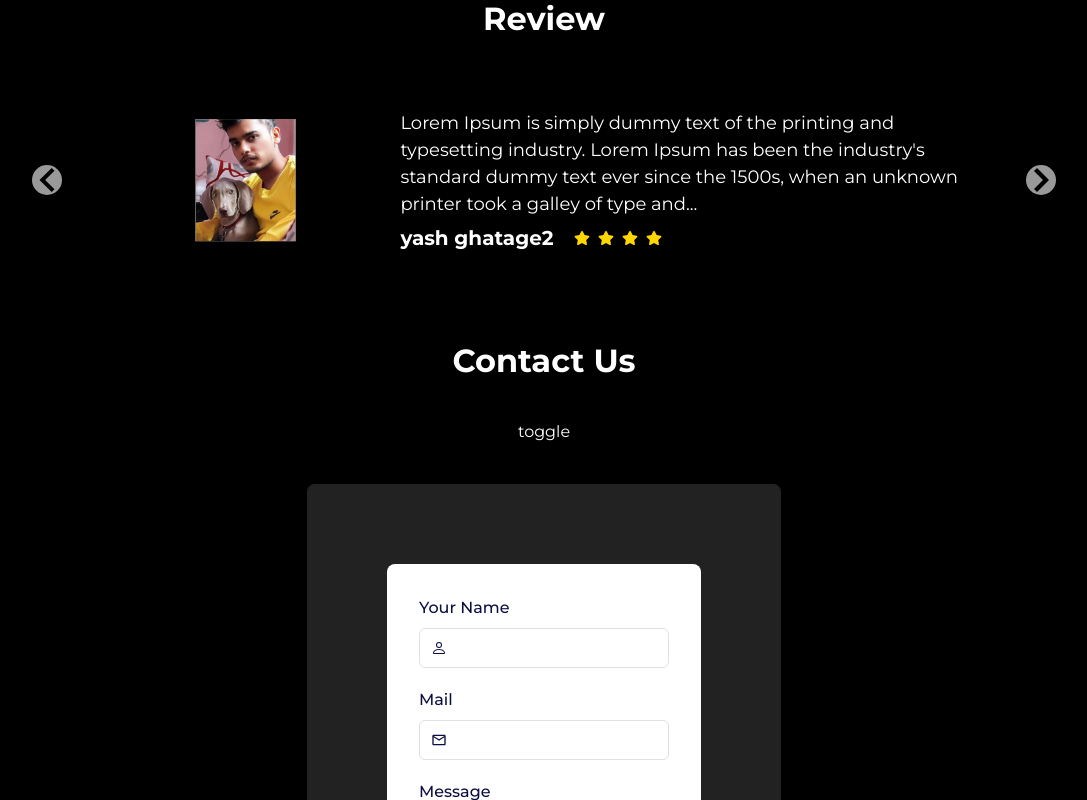
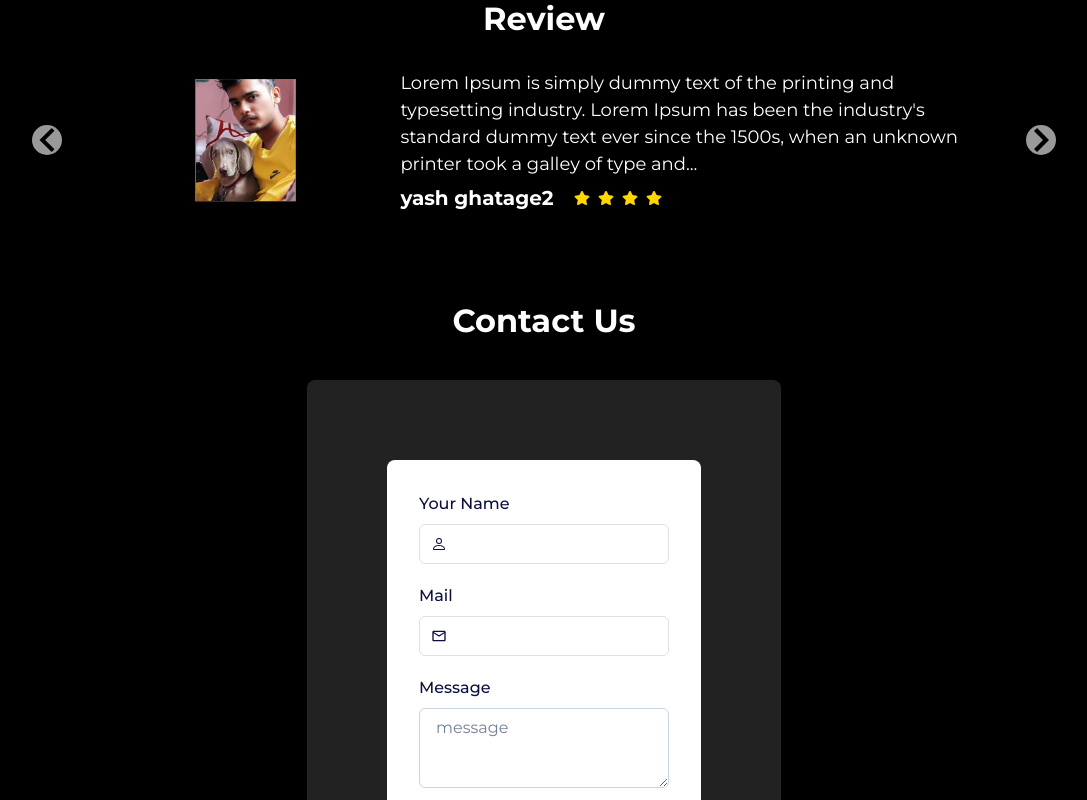
Before and after one commit to OnkarK0273/Nexus-Landing, a React (Create React App) app in the folder fornt-end/: page / in a window 1280 px wide. Shown: the part 2360-3160 px from the top of the page, without its empty margins (96-1183 px from the left). Built offline with nearby package versions, Linux system fonts and the light colour scheme.

Commit message:
add changes accordingly

```diff
--- a/fornt-end/src/components/common/Footer.jsx
+++ b/fornt-end/src/components/common/Footer.jsx
@@ -1,6 +1,6 @@
 import { AspectRatio, Box, HStack, Stack, Text, background } from '@chakra-ui/react'
 import React from 'react'
-import Headier from '../home/Headier'
+
 import { IoLogoWhatsapp } from "react-icons/io";
 import { FaFacebook } from "react-icons/fa6";
 import { AiFillInstagram } from "react-icons/ai";
--- a/fornt-end/src/components/home/ContactForm.jsx
+++ b/fornt-end/src/components/home/ContactForm.jsx
@@ -37,9 +37,7 @@ export default function Contact() {
   return (
     <Container bg="black" maxW="full" mt={0} centerContent overflow="hidden"  py={{base:'20px',md:'30px'}} >
       <Headier text={'Contact Us'} />
-      <button onClick={setFlag.toggle}>
-        toggle
-      </button>
+
       <Flex  >
         <Box
           bg="#232222"
--- a/fornt-end/src/components/home/Headier.jsx
+++ b/fornt-end/src/components/home/Headier.jsx
@@ -3,7 +3,7 @@ import React from 'react'
 
 const Headier = ({text}) => {
   return (
-    <Heading textAlign={'center'} mb={10} fontSize={'32px'} >
+    <Heading textAlign={'center'} mb={0} fontSize={'32px'} >
         {text}
     </Heading>
   )
```
